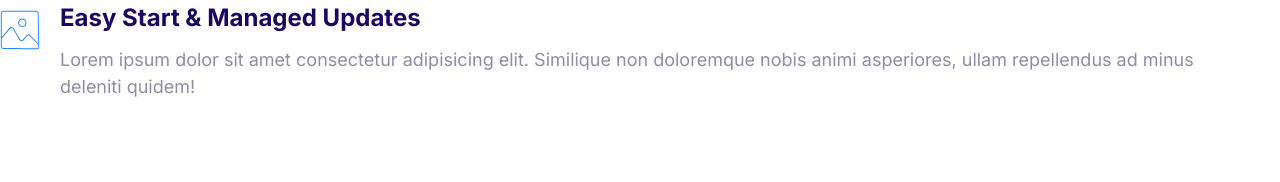
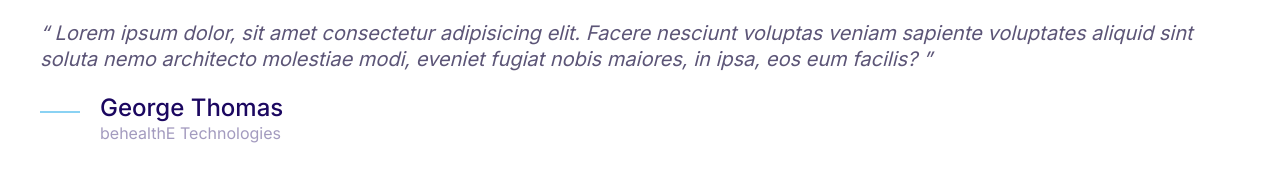
Before and after one commit to georgiscoding/gtmcss, a plain HTML site: page index.html in a window 1280 px wide. Drawn offline with Linux system fonts and the light colour scheme.

Commit message:
Build Quote component.

```diff
--- a/css/styles.css
+++ b/css/styles.css
@@ -4,6 +4,7 @@
   --color-accent: #ff3400;
   --color-headings: #1b0760;
   --color-body: #918ca4;
+  --color-body-darker: #5c5577;
   --color-border: #ccc;
   --border-radius: 30px;
 }
@@ -385,3 +386,52 @@ a {
 .media__image {
   margin-top: 1rem;
 }
+
+/* Qoute */
+
+.quote {
+  font-size: 3rem;
+  font-style: italic;
+  color: var(--color-body-darker);
+  line-height: 1.3;
+}
+
+.quote__text::before {
+  content: open-quote;
+}
+.quote__text::after {
+  content: close-quote;
+}
+
+.quote__author {
+  font-size: 3rem;
+  font-weight: 500;
+  font-style: normal;
+  margin-bottom: 0;
+}
+
+.quote__organization {
+  color: var(--color-headings);
+  opacity: 0.4;
+  font-size: 2rem;
+  font-style: normal;
+}
+
+.quote__line {
+  position: relative;
+  bottom: 10px;
+}
+
+@media screen and (min-width: 1024px) {
+  .quote {
+    font-size: 2rem;
+  }
+
+  .quote__author {
+    font-size: 2.4rem;
+  }
+
+  .quote__organization {
+    font-size: 1.6rem;
+  }
+}
--- a/index.html
+++ b/index.html
@@ -14,20 +14,26 @@
     <link rel="stylesheet" href="css/styles.css" />
   </head>
   <body>
+    <blockquote class="quote">
+      <p class="quote__text">
+        Lorem ipsum dolor, sit amet consectetur adipisicing elit. Facere
+        nesciunt voluptas veniam sapiente voluptates aliquid sint soluta nemo
+        architecto molestiae modi, eveniet fugiat nobis maiores, in ipsa, eos
+        eum facilis?
+      </p>
+      <footer>
         <div class="media">
           <div class="media__image">
-        <svg class="icon icon--primary">
-          <use xlink:href="images/sprite.svg#snap"></use>
+            <svg class="icon icon--primary quote__line">
+              <use xlink:href="images/sprite.svg#line"></use>
             </svg>
           </div>
           <div class="media__body">
-        <h3 class="media__title">Easy Start & Managed Updates</h3>
-        <p>
-          Lorem ipsum dolor sit amet consectetur adipisicing elit. Similique non
-          doloremque nobis animi asperiores, ullam repellendus ad minus deleniti
-          quidem!
-        </p>
+            <h3 class="media__title quote__author">George Thomas</h3>
+            <p class="quote__organization">behealthE Technologies</p>
           </div>
         </div>
+      </footer>
+    </blockquote>
   </body>
 </html>
```
Also changed, not shown: components/quotes.html (added, +20 -0 lines). Lines whose indentation alone changed are shown as unchanged.
